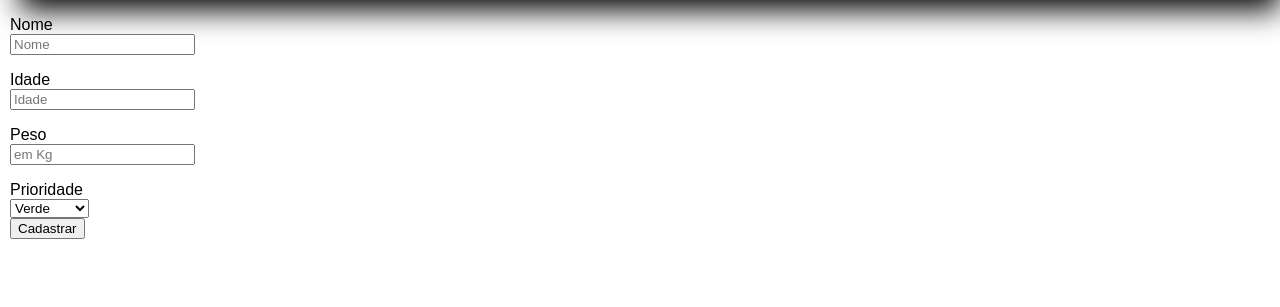
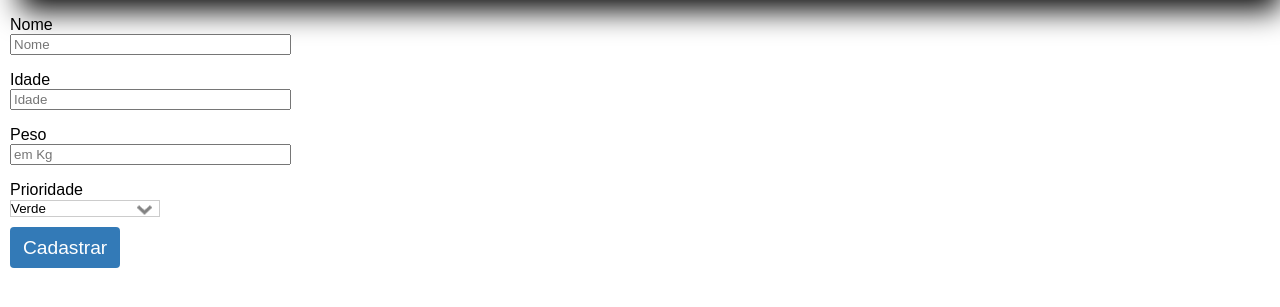
Before and after one commit to ggrecco/crud_flask, a Flask app: page /create in a window 1280 px wide. Shown: the part 90-397 px from the top of the page. Run offline with Flask 2, Linux system fonts and the light colour scheme; a user stored in the database is signed in; data comes from the database, SQL or seed files in the repository; both versions use the stored data as it was after the commit; some libraries are stand-ins or nearby versions.

Commit message:
corrigo bug dos forms

```diff
--- a/crf_com_css/app/forms.py
+++ b/crf_com_css/app/forms.py
@@ -6,23 +6,27 @@ from app.models import User
 
 class LoginForm(FlaskForm):
     username = StringField('Usuário', validators=[DataRequired()],
-                           render_kw={"placeholder": "Nome de Usuário"})
+                           render_kw={"placeholder": "Nome de Usuário",
+                                      "class": "form"})
     password = PasswordField('Senha', validators=[DataRequired()],
-                             render_kw={"placeholder": "Senha"})
+                             render_kw={"placeholder": "Senha",
+                                        "class": "form"})
     remember_me = BooleanField('Lembrar')
-    submit = SubmitField('Entrar', render_kw={"class": "testandoCLASS",
-                                              "id": "tetandoID"})
-
+    submit = SubmitField('Entrar', render_kw={"class": "btn-blue"})
 
 
 class RegistrationForm(FlaskForm):
-    username = StringField('Nome de usuário', validators=[DataRequired()])
-    email = StringField('Email', validators=[DataRequired(), Email()])
-    password = PasswordField('Senha', validators=[DataRequired()])
+    username = StringField('Nome de usuário', validators=[DataRequired()],
+                           render_kw={"class": "form"})
+    email = StringField('Email', validators=[DataRequired(), Email()],
+                        render_kw={"class": "form"})
+    password = PasswordField('Senha', validators=[DataRequired()],
+                             render_kw={"class": "form"})
     password2 = PasswordField('Repita a senha',
                               validators=[DataRequired(),
-                                          EqualTo('password')])
-    submit = SubmitField('Registrar')
+                                          EqualTo('password')],
+                              render_kw={"class": "form"})
+    submit = SubmitField('Registrar', render_kw={"class": "btn-blue"})
 
     def validate_username(self, username):
         user = User.query.filter_by(username=username.data).first()
@@ -36,9 +40,11 @@ class RegistrationForm(FlaskForm):
 
 
 class EditProfileForm(FlaskForm):
-    username = StringField('Usuario', validators=[DataRequired()])
-    email = StringField('E-mail', validators=[DataRequired()])
-    submit = SubmitField('Enviar')
+    username = StringField('Usuario', validators=[DataRequired()],
+                           render_kw={"class": "form"})
+    email = StringField('E-mail', validators=[DataRequired()],
+                        render_kw={"class": "form"})
+    submit = SubmitField('Enviar', render_kw={"class": "btn-blue"})
 
     def __init__(self, original_username, original_email, *args, **kwargs):
         super(EditProfileForm, self).__init__(*args, **kwargs)
@@ -58,23 +64,28 @@ class EditProfileForm(FlaskForm):
 
 
 class DeleteForm(FlaskForm):
-    submit = SubmitField('Excluir')
+    submit = SubmitField('Excluir', render_kw={"class": "btn-red"})
 
 
 class EditUserForm(FlaskForm):
-    username = StringField('Usuario', validators=[DataRequired()])
-    email = StringField('E-mail', validators=[DataRequired()])
-    status = SelectField('Status', choices=[('selecione', 'selecione'),
-                                            ('active', 'Ativo'),
-                                            ('blocked', 'Bloqueado')])
+    username = StringField('Usuario', validators=[DataRequired()],
+                           render_kw={"class": "form"})
+    email = StringField('E-mail', validators=[DataRequired()],
+                        render_kw={"class": "form"})
+    status = SelectField('Status',
+                         choices=[('selecione', 'selecione'),
+                                  ('active', 'Ativo'),
+                                  ('blocked', 'Bloqueado')],
+                         render_kw={"class": "form"})
     permis = SelectField('Permissões',
                          choices=[('selecione', 'selecione'),
                                   ('create_read', 'Cadastrar e Visualizar'),
                                   ('update', 'Cadastrar, Visualizar e Editar'),
                                   ('delete', 'Excluir'),
                                   ('crud', 'Todas'),
-                                  ('admin', 'Administrador')])
-    submit = SubmitField('Enviar')
+                                  ('admin', 'Administrador')],
+                         render_kw={"class": "form-dropdown"})
+    submit = SubmitField('Enviar', render_kw={"class": "btn-blue"})
 
     def __init__(self, original_username, original_email, *args, **kwargs):
         super(EditUserForm, self).__init__(*args, **kwargs)
@@ -96,12 +107,18 @@ class EditUserForm(FlaskForm):
 
 class CoisaForm(FlaskForm):
     name = StringField('Nome', validators=[DataRequired()],
-                       render_kw={"placeholder": "Nome"})
+                       render_kw={"placeholder": "Nome",
+                                  "class": "form"})
     age = StringField('Idade', validators=[DataRequired()],
-                      render_kw={"placeholder": "Idade"})
+                      render_kw={"placeholder": "Idade",
+                                 "class": "form"})
     weight = StringField('Peso', validators=[DataRequired()],
-                         render_kw={"placeholder": "em Kg"})
-    priority = SelectField('Prioridade', choices=[('verde', 'Verde'),
-                                                  ('amarelo', 'Amarelo'),
-                                                  ('vermelho', 'Vermelho')])
-    submit = SubmitField('Cadastrar')
+                         render_kw={"placeholder": "em Kg",
+                                    "class": "form"})
+    priority = SelectField('Prioridade',
+                           choices=[('verde', 'Verde'),
+                                    ('amarelo', 'Amarelo'),
+                                    ('vermelho', 'Vermelho')],
+                           render_kw={"class": "form form-dropdown"})
+    submit = SubmitField('Cadastrar',
+                         render_kw={"class": "btn-blue"})
--- a/crf_com_css/app/static/css/crf.css
+++ b/crf_com_css/app/static/css/crf.css
@@ -3,6 +3,18 @@ body {
     font-family: sans-serif;
     /* background-color: lightgray; */
 }
+
+.form-dropdown{
+   -webkit-appearance: none;
+   -moz-appearance: none;
+   appearance: none;
+   background: url(../img/drop_down.png) no-repeat #ffffff;
+   background-position: center right;
+   border: 1px solid #ccc;
+   width: 150px; /* tamanho da caixa */
+   margin-bottom: 10px;
+}
+
 .form:focus{
     border: 2px solid #ccc;
     border-color: #66afe9;
--- a/crf_com_css/app/templates/create.html
+++ b/crf_com_css/app/templates/create.html
@@ -7,17 +7,17 @@
         {{ form.hidden_tag() }}
         <p>
           {{ form.name.label() }}<br>
-          {{ form.name() }}<br>
+          {{ form.name(size=32) }}<br>
         </p>
         <p>
           {{ form.age.label() }}<br>
-          {{ form.age() }}<br>
+          {{ form.age(size=32) }}<br>
         </p>
     </div>
       <div>
         <p>
           {{ form.weight.label() }}<br>
-          {{ form.weight() }}<br>
+          {{ form.weight(size=32) }}<br>
         </p>
         <p>
         <div>
--- a/crf_com_css/app/templates/edit_profile.html
+++ b/crf_com_css/app/templates/edit_profile.html
@@ -14,7 +14,7 @@
         </p>
         <p>
             {{ form.email.label }}<br>
-            {{ form.email(cols=50, rows=4) }}<br>
+            {{ form.email(size=32) }}<br>
             {% for error in form.email.errors %}
             <span style="color: red;">[{{ error }}]</span>
             {% endfor %}
--- a/crf_com_css/app/templates/login.html
+++ b/crf_com_css/app/templates/login.html
@@ -7,20 +7,20 @@
     {{ form.hidden_tag() }}
     <p>
         {{ form.username.label }}<br>
-        {{ form.username(class='form', size=32) }}
+        {{ form.username(size=32) }}
         {% for error in form.username.errors %}
         <span style="color: red;"> [{{ error }}]</span>
         {% endfor %}
     </p>
     <p>
         {{ form.password.label }}<br>
-        {{ form.password(class='form', size=32) }}
+        {{ form.password(size=32) }}
         {% for error in form.password.errors %}
         <span style="color: red;"> [{{ error }}]</span>
         {% endfor %}
     </p>
     <!-- <p>{{ form.remember_me() }} {{ form.remember_me.label }}</p> -->
-    <p>{{ form.submit(class="btn-blue") }}</p>
+    <p>{{ form.submit() }}</p>
 </form>
 <!-- <p>{{ _('New User?') }} <a href="{{ url_for('register') }}">{{ _('Click to Register!') }}</a></p> -->
 {% endblock %}
```
Also changed, not shown: crf_com_css/app.db, crf_com_css/app/static/img/drop_down.png (added).
